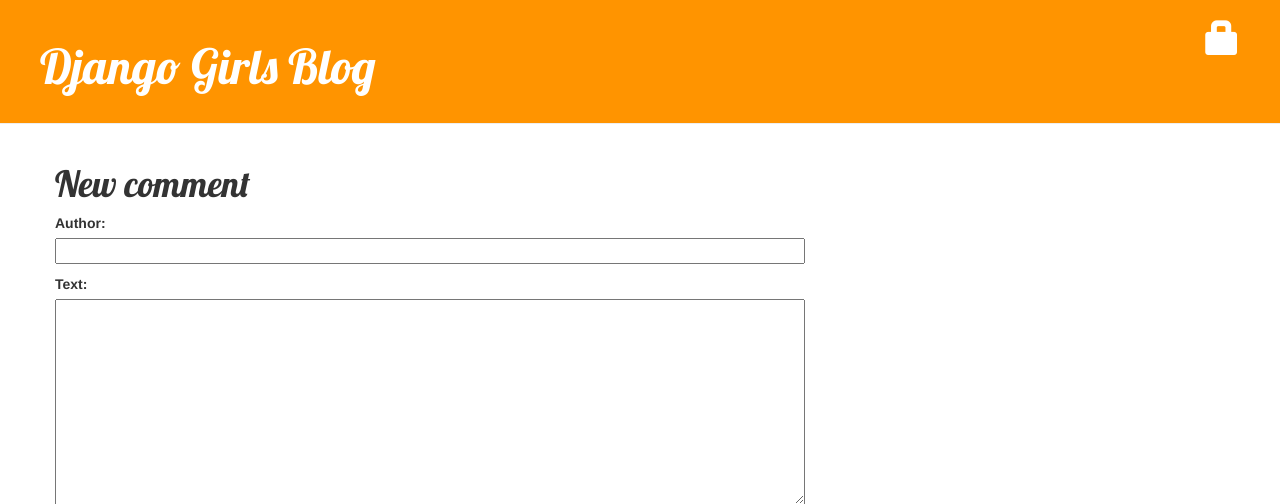
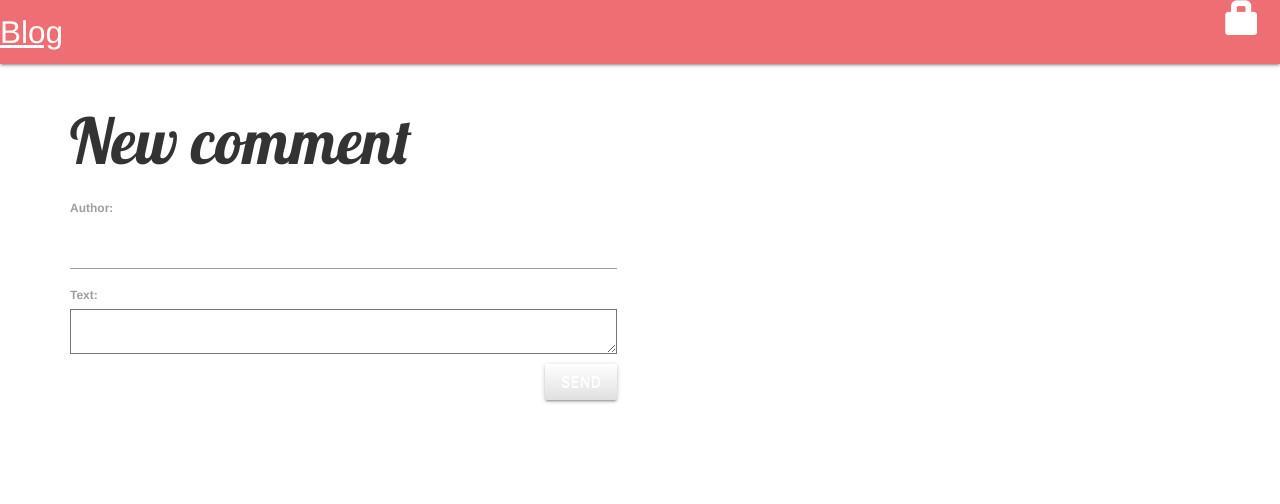
Before and after one commit to ananya/pwa-site-generator-from-django-blog, a Django app: page /post/18/comment/ in a window 1280 px wide. Shown: the top 504 px of the page. Run offline with Django 3.2, Linux system fonts and the light colour scheme; data comes from the database, SQL or seed files in the repository; both versions use the stored data as it was after the commit; some libraries are stand-ins or nearby versions.

Commit message:
trying materialize csc

```diff
--- a/blog/templates/blog/base.html
+++ b/blog/templates/blog/base.html
@@ -1,9 +1,11 @@
 {% load staticfiles %}
 <html>
     <head>
-        <title>Django Girls blog</title>
+        <title>Blog</title>
         <link rel="stylesheet" href="//maxcdn.bootstrapcdn.com/bootstrap/3.2.0/css/bootstrap.min.css">
         <link rel="stylesheet" href="//maxcdn.bootstrapcdn.com/bootstrap/3.2.0/css/bootstrap-theme.min.css">
+        <link rel="stylesheet" href="https://cdnjs.cloudflare.com/ajax/libs/materialize/1.0.0-beta/css/materialize.min.css">
+        <link href="https://fonts.googleapis.com/icon?family=Material+Icons" rel="stylesheet">
         <link href='//fonts.googleapis.com/css?family=Lobster&subset=latin,latin-ext' rel='stylesheet' type='text/css'>
         <link rel="stylesheet" href="{% static 'css/blog.css' %}">
         <link rel="manifest" href="/manifest" + pk.post + ".json">
@@ -11,17 +13,20 @@
         <meta name="theme-color" content="#ffffff">
     </head>
     <body>
-        <div class="page-header">
+        <nav>
+            <div class="nav-wrapper">
+
                 {% if user.is_authenticated %}
                     <a href="{% url 'post_new' %}" class="top-menu"><span class="glyphicon glyphicon-plus"></span></a>
                     <a href="{% url 'post_draft_list' %}" class="top-menu"><span class="glyphicon glyphicon-edit"></span></a>
 
-                <p class="top-menu">Hello {{ user.username }} <small>(<a href="{% url 'logout' %}">Log out</a>)</small></p><
+                    <p class="top-menu">Hello {{ user.username }} <small>(<a href="{% url 'logout' %}">Log out</a>)</small></p>
                 {% else %}
                     <a href="{% url 'login' %}" class="top-menu"><span class="glyphicon glyphicon-lock"></span></a>
                 {% endif %}
-            <h1><a href="/">Django Girls Blog</a></h1>
+                <a href="/" class="brand-logo">Blog</a>
             </div>
+        </nav>
         <div class="content container">
             <div class="row">
                 <div class="col-md-8">
```
Also changed, not shown: db.sqlite3. Lines whose indentation alone changed are shown as unchanged.
